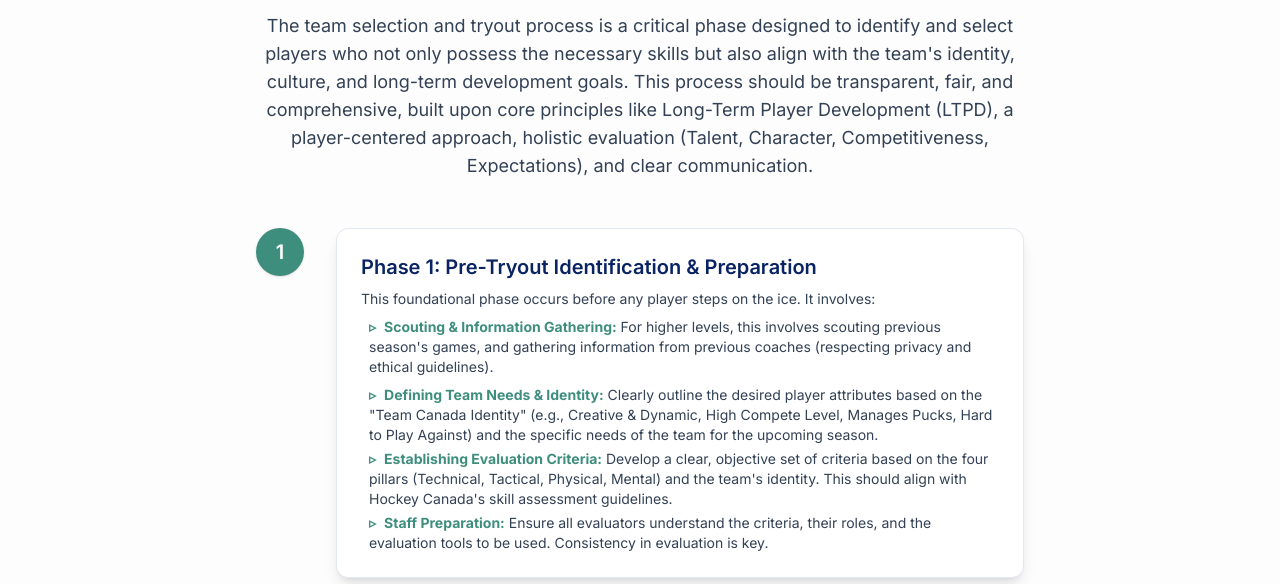
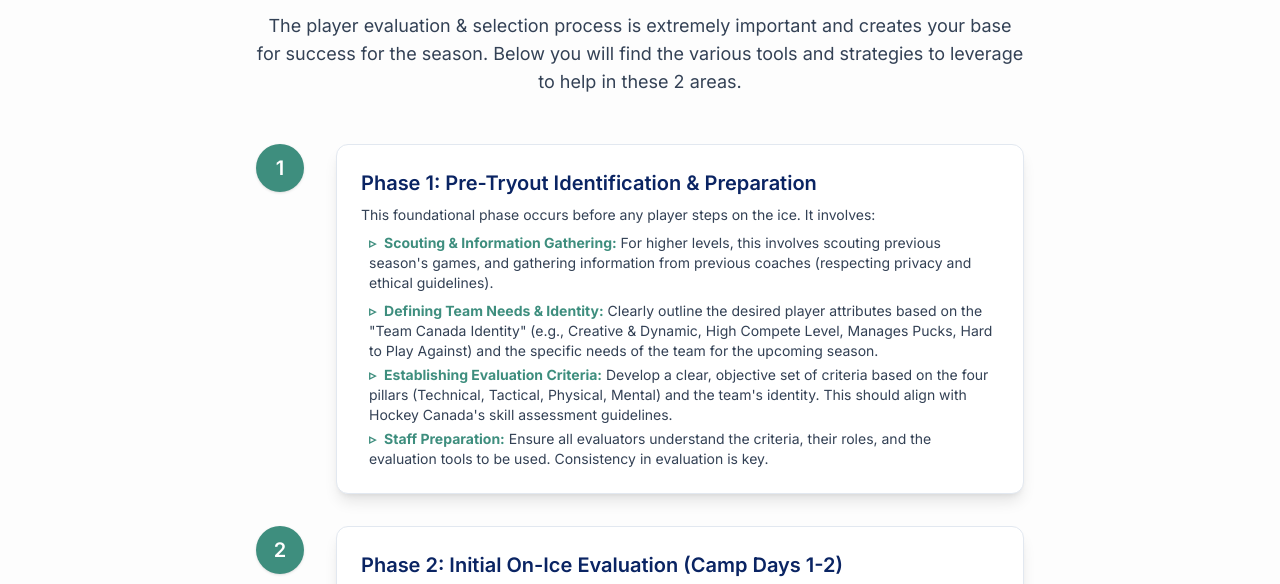
Before and after one commit to ccampbell1988/HP1-Post-Task-Section-B-Question-3, a plain HTML site: page index.html in a window 1280 px wide. Shown: the part 204-788 px from the top of the page. Drawn offline with nearby package versions, Linux system fonts and the light colour scheme.

Commit message:
Update index.html

```diff
--- a/index.html
+++ b/index.html
@@ -61,7 +61,7 @@
 
         <section id="selection-process" class="py-10 md:py-16 scroll-mt-20">
             <h2 class="text-3xl sm:text-4xl font-bold text-[#0A2463] mb-4 text-center">Team Selection & Tryout Process</h2>
-            <p class="text-center text-slate-700 text-base md:text-lg max-w-3xl mx-auto mb-12">The team selection and tryout process is a critical phase designed to identify and select players who not only possess the necessary skills but also align with the team's identity, culture, and long-term development goals. This process should be transparent, fair, and comprehensive, built upon core principles like Long-Term Player Development (LTPD), a player-centered approach, holistic evaluation (Talent, Character, Competitiveness, Expectations), and clear communication.</p>
+            <p class="text-center text-slate-700 text-base md:text-lg max-w-3xl mx-auto mb-12">The player evaluation & selection process is extremely important and creates your base for success for the season.  Below you will find the various tools and strategies to leverage to help in these 2 areas. </p>
             <div class="max-w-3xl mx-auto">
                 <div class="space-y-8">
                     <div class="phase-item relative flex items-start">
```
